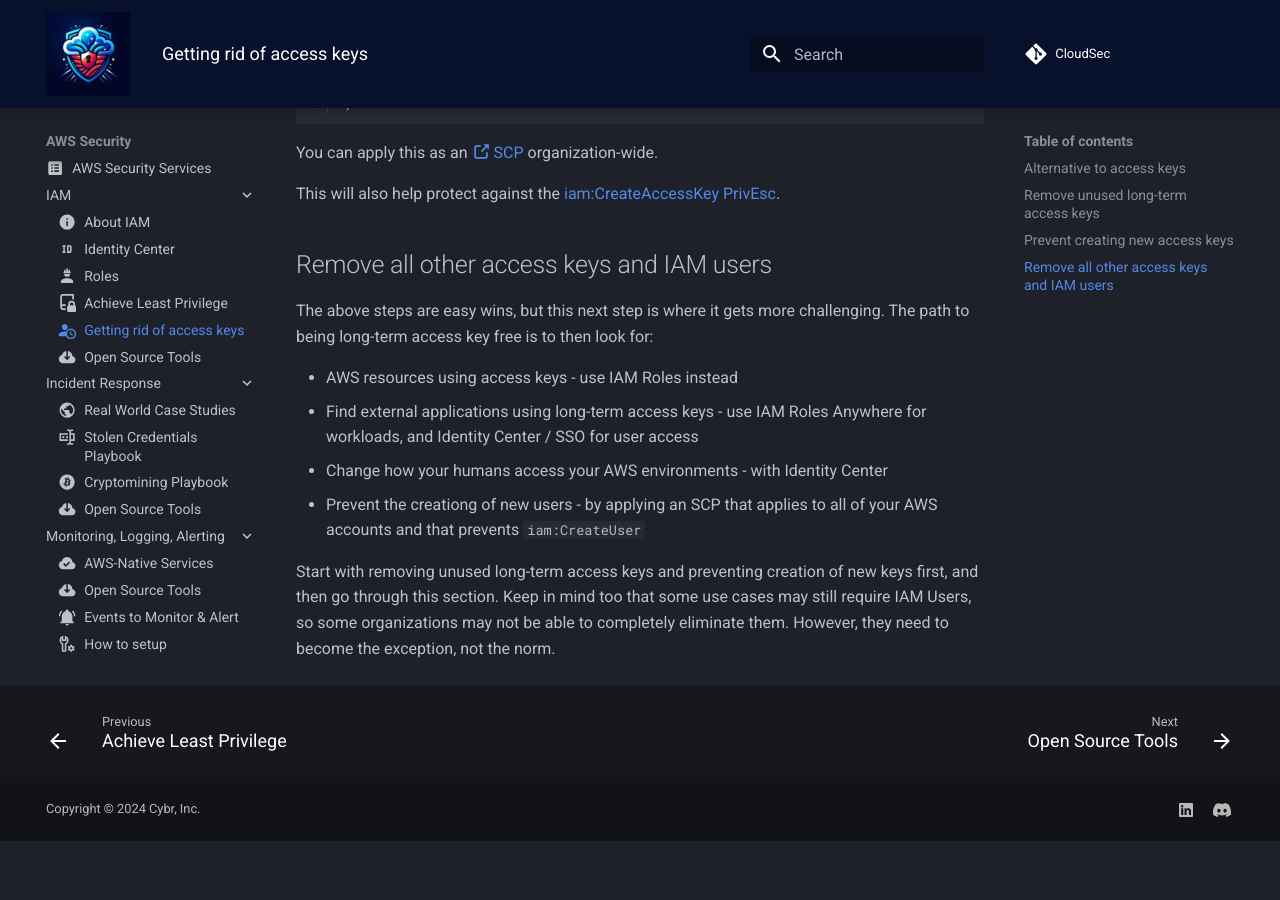
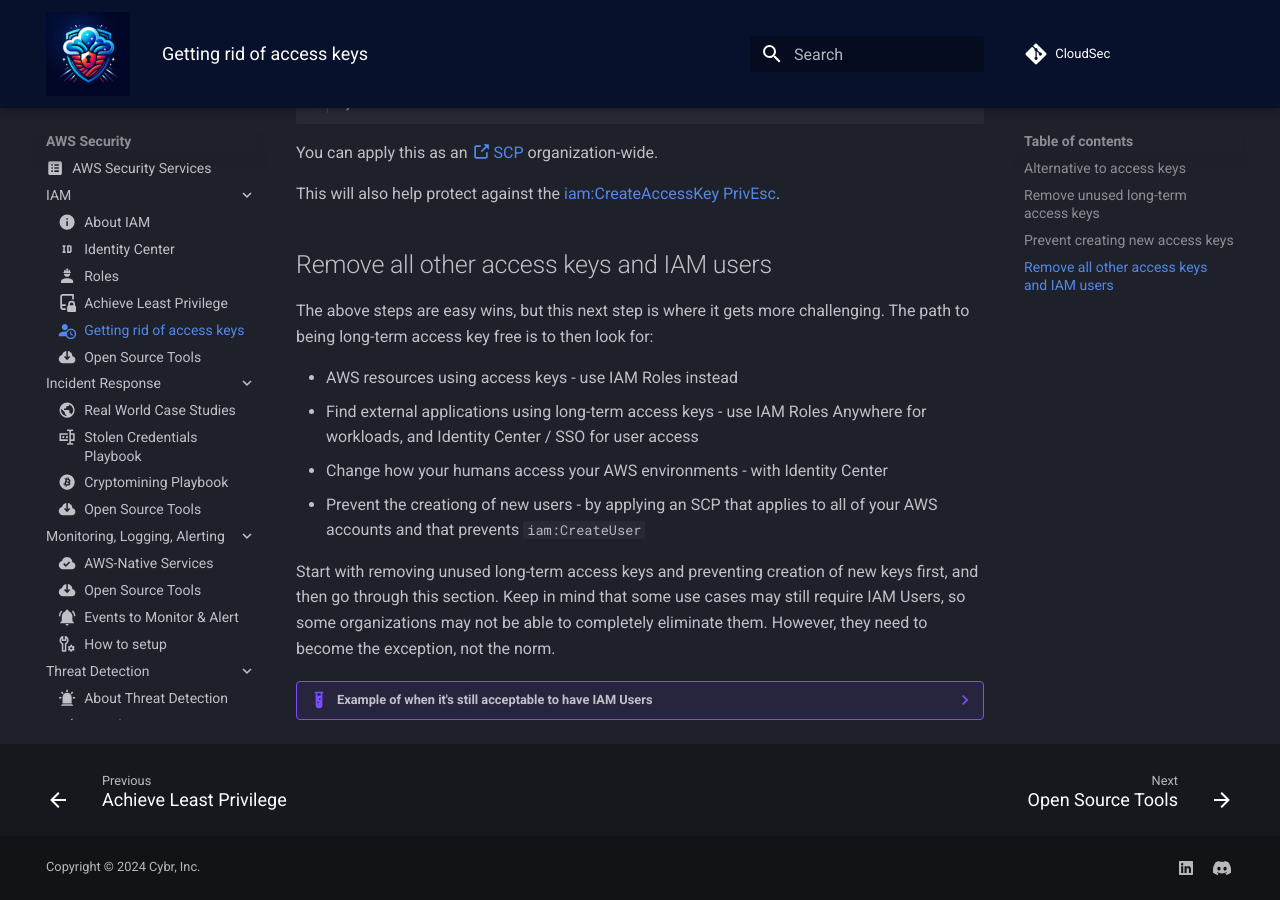
Before and after one commit to Cybr-Inc/CloudSec, an MkDocs documentation site: the page built from docs/aws/iam/get-rid-of-access-keys.md, in a window 1280 px wide and 900 px high, scrolled down 1421 px. Built offline with MkDocs 1.6.1 and Material for MkDocs 9.7.7, drawn with Linux system fonts in a browser that asks for light colours; comment, search, counter and statistics services are not loaded; before the commit the page ends 2262 px from its top, so only the background shows below that; part of the change alters nothing that is shown.

Commit message:
added example of removing long-term access keys & when to still have IAM Users

```diff
--- a/docs/aws/iam/get-rid-of-access-keys.md
+++ b/docs/aws/iam/get-rid-of-access-keys.md
@@ -53,4 +53,8 @@ The above steps are easy wins, but this next step is where it gets more challeng
 - Change how your humans access your AWS environments - with Identity Center
 - Prevent the creationg of new users - by applying an SCP that applies to all of your AWS accounts and that prevents `iam:CreateUser`
 
-Start with removing unused long-term access keys and preventing creation of new keys first, and then go through this section. Keep in mind too that some use cases may still require IAM Users, so some organizations may not be able to completely eliminate them. However, they need to become the exception, not the norm.
+Start with removing unused long-term access keys and preventing creation of new keys first, and then go through this section. Keep in mind that some use cases may still require IAM Users, so some organizations may not be able to completely eliminate them. However, they need to become the exception, not the norm.
+
+??? example "Example of when it's still acceptable to have IAM Users"
+
+    If you are using Identity Center with with or without an external identity provider, if you experience an outage of that external provider or Identity Center, or if for whatever reason you lose access to either of those, you will be in a very bad spot because you won't be able to access your AWS environments and resources at a time whe you might need it the most. In that case, it's acceptable to have what AWS refers to as a "Break Glass" IAM User that has access to a `SecurityBreakGlass` role that can access all of your AWS accounts with admin-level permissions for incident response. This is only to be used in emergencies.
```
